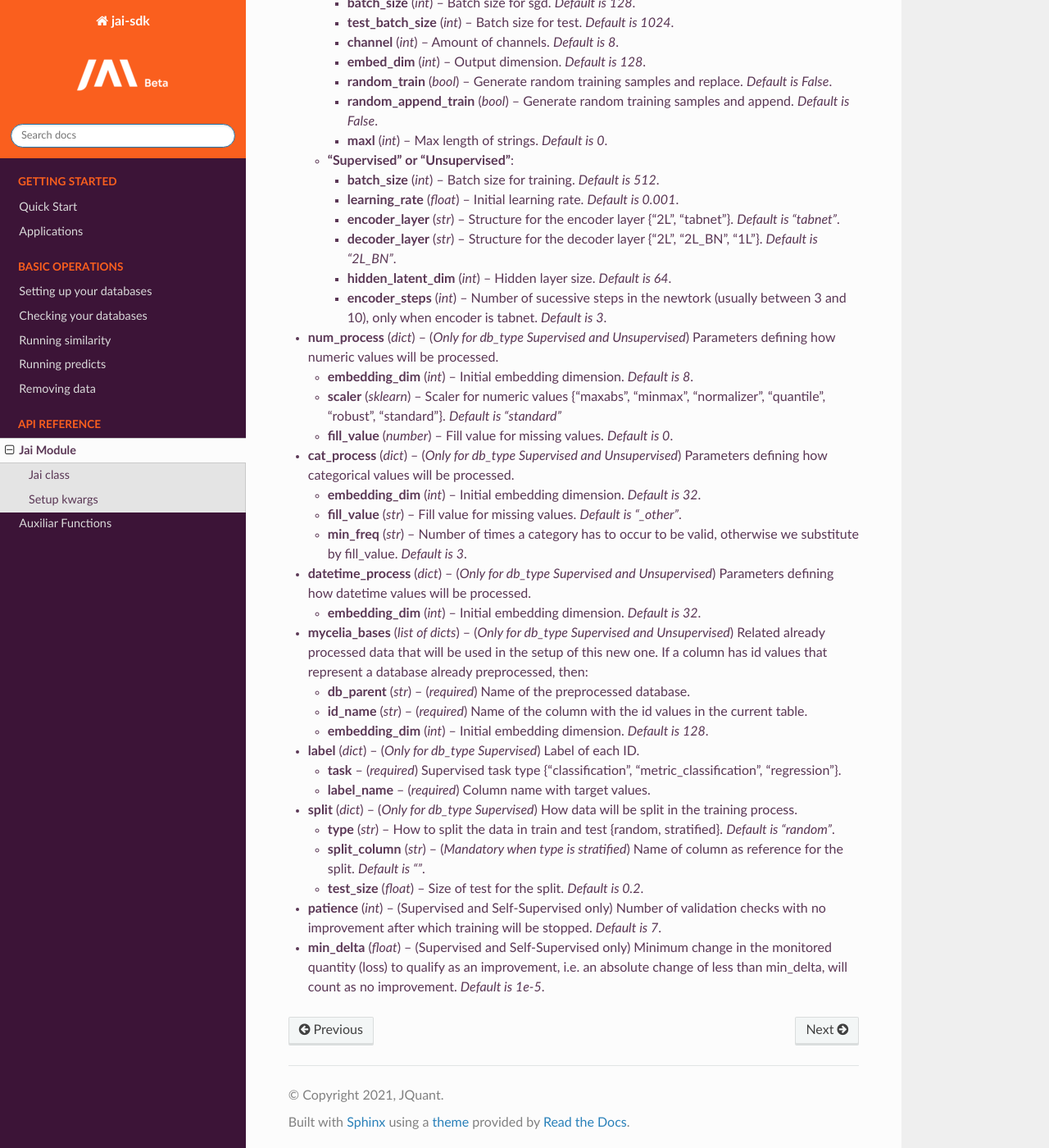
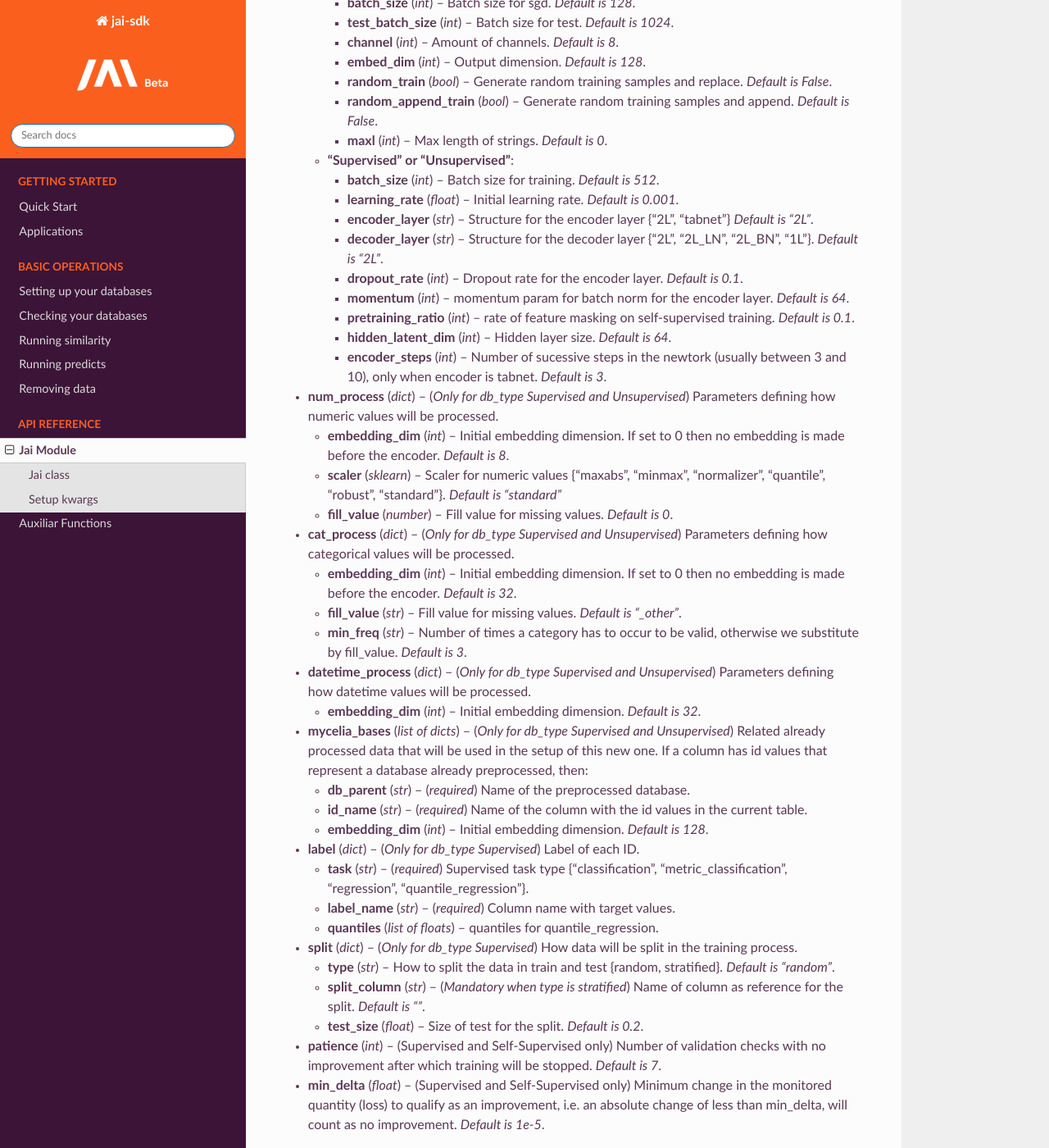
Before and after one commit to jquant/jai-sdk, a Sphinx documentation site: the page built from docs/source/jai.rst, in a window 1280 px wide and 1400 px high, scrolled down 1388 px. Shown: the whole window at 82% size. Built offline with Sphinx 7.4.7 and the Read the Docs theme 2.0.0, drawn with Linux system fonts in a browser that asks for light colours; some of the changed text lies outside the part shown.

```diff
--- a/docs/source/jai.rst
+++ b/docs/source/jai.rst
@@ -85,10 +85,14 @@ it were in the body of a POST method.
 
     * **batch_size** (*int*) -- Batch size for training. *Default is 512*.
     * **learning_rate** (*float*) -- Initial learning rate. *Default is 0.001*.
-    * **encoder_layer** (*str*) -- Structure for the encoder layer {"2L", "tabnet"}.
-      *Default is "tabnet"*.
-    * **decoder_layer** (*str*) -- Structure for the decoder layer {"2L", "2L_BN", "1L"}.
-      *Default is "2L_BN"*.
+    * **encoder_layer** (*str*) -- Structure for the encoder layer {"2L", "tabnet"}
+      *Default is "2L"*.
+    * **decoder_layer** (*str*) -- Structure for the decoder layer {"2L", "2L_LN", "2L_BN", "1L"}.
+      *Default is "2L"*.
+    * **dropout_rate** (*int*) -- Dropout rate for the encoder layer. *Default is 0.1*.
+    * **momentum** (*int*) -- momentum param for batch norm for the encoder layer. *Default is 64*.
+    * **pretraining_ratio** (*int*) -- rate of feature masking on self-supervised training.
+      *Default is 0.1*.
     * **hidden_latent_dim** (*int*) -- Hidden layer size. *Default is 64*.
     * **encoder_steps** (*int*) -- Number of sucessive steps in the newtork (usually
       between 3 and 10), only when encoder is tabnet. *Default is 3*.
@@ -97,7 +101,8 @@ it were in the body of a POST method.
 * **num_process** (*dict*) -- (*Only for db_type Supervised and Unsupervised*)
   Parameters defining how numeric values will be processed.
 
-  * **embedding_dim** (*int*) -- Initial embedding dimension. *Default is 8*.
+  * **embedding_dim** (*int*) -- Initial embedding dimension. If set to 0 then
+    no embedding is made before the encoder. *Default is 8*.
   * **scaler** (*sklearn*) -- Scaler for numeric values {"maxabs", "minmax", "normalizer",
     "quantile", "robust", "standard"}. *Default is "standard"*
   * **fill_value** (*number*) -- Fill value for missing values. *Default is 0*.
@@ -105,7 +110,8 @@ it were in the body of a POST method.
 * **cat_process** (*dict*) -- (*Only for db_type Supervised and Unsupervised*)
   Parameters defining how categorical values will be processed.
 
-  * **embedding_dim** (*int*) -- Initial embedding dimension. *Default is 32*.
+  * **embedding_dim** (*int*) -- Initial embedding dimension. If set to 0 then
+    no embedding is made before the encoder. *Default is 32*.
   * **fill_value** (*str*) -- Fill value for missing values. *Default is "_other"*.
   * **min_freq** (*str*) -- Number of times a category has to occur to be valid,
     otherwise we substitute by fill_value. *Default is 3*.
@@ -125,8 +131,10 @@ it were in the body of a POST method.
 
 * **label** (*dict*) -- (*Only for db_type Supervised*) Label of each ID.
 
-  * **task** -- (*required*) Supervised task type {"classification", "metric_classification", "regression"}.
-  * **label_name** -- (*required*) Column name with target values.
+  * **task** (*str*) -- (*required*) Supervised task type {"classification", "metric_classification", "regression",
+    "quantile_regression"}.
+  * **label_name** (*str*) -- (*required*) Column name with target values.
+  * **quantiles** (*list of floats*) -- quantiles for quantile_regression.
 
 * **split** (*dict*) -- (*Only for db_type Supervised*) How data will be split in the training process.
 
```
Also changed, not shown: other parts of docs/source/jai.rst (+2 -2 lines), 1 other file.
